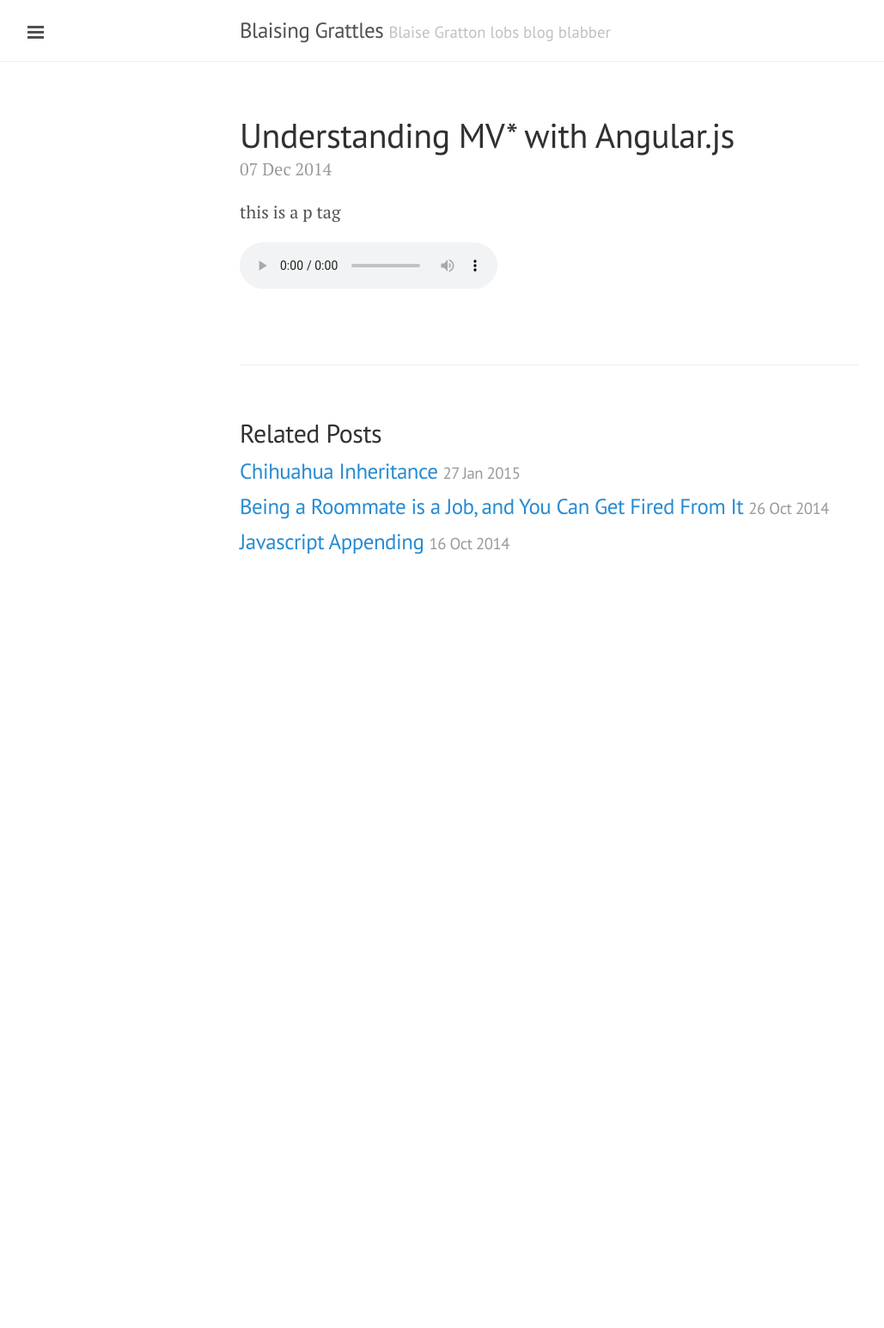
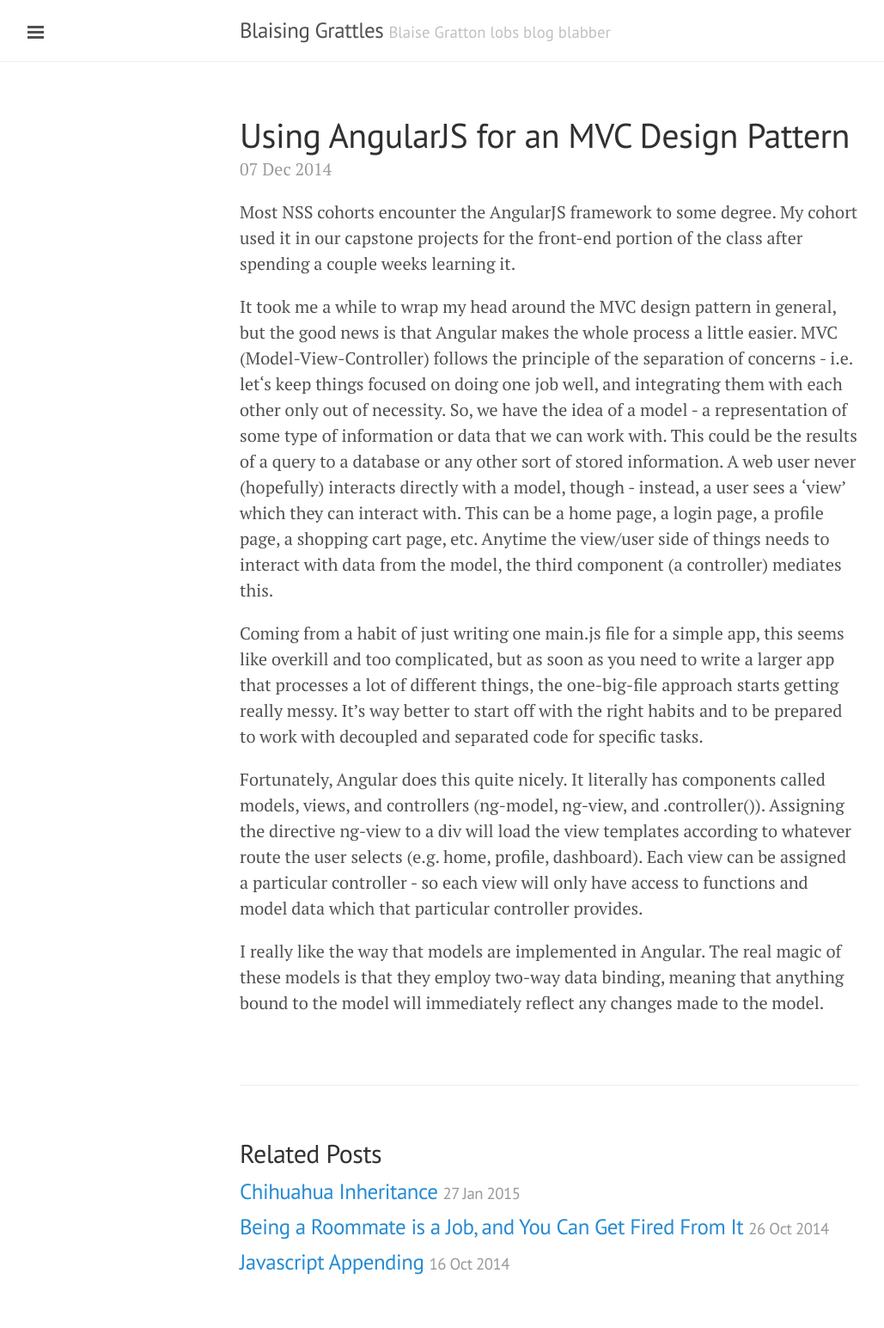
Before and after one commit to BlaiseGratton/blaisegratton.github.io, a Jekyll site: the page built from _posts/2014-12-8-understanding-mv*.md, in a window 1280 px wide. Shown: the whole page at 86% size, without its empty margins (1-1030 px from the left). Built offline with Jekyll 4.4.1, drawn with Linux system fonts in a browser that asks for light colours; Markdown is read by kramdown in place of the engine named in the settings; before the commit the page ends 900 px from its top, so only the background shows below that.

Commit message:
edit photo url, update angular post

```diff
--- a/_posts/2014-12-8-understanding-mv*.md
+++ b/_posts/2014-12-8-understanding-mv*.md
@@ -1,12 +1,15 @@
 ---
 layout: post
-title: "Understanding MV* with Angular.js"
+title: "Using AngularJS for an MVC Design Pattern"
 date: 2014-12-7
 ---
 
+Most NSS cohorts encounter the AngularJS framework to some degree. My cohort used it in our capstone projects for the front-end portion of the class after spending a couple weeks learning it.
 
-<p>this is a p tag</p>
-<audio controls>
-  <source src="" type="audio/mpeg">
-Your browser does not support the audio element.
-</audio>
+It took me a while to wrap my head around the MVC design pattern in general, but the good news is that Angular makes the whole process a little easier. MVC (Model-View-Controller) follows the principle of the separation of concerns - i.e. let&lsquo;s keep things focused on doing one job well, and integrating them with each other only out of necessity. So, we have the idea of a model - a representation of some type of information or data that we can work with. This could be the results of a query to a database or any other sort of stored information. A web user never (hopefully) interacts directly with a model, though - instead, a user sees a &lsquo;view&rsquo; which they can interact with. This can be a home page, a login page, a profile page, a shopping cart page, etc. Anytime the view/user side of things needs to interact with data from the model, the third component (a controller) mediates this.
+
+Coming from a habit of just writing one main.js file for a simple app, this seems like overkill and too complicated, but as soon as you need to write a larger app that processes a lot of different things, the one-big-file approach starts getting really messy. It&rsquo;s way better to start off with the right habits and to be prepared to work with decoupled and separated code for specific tasks.
+
+Fortunately, Angular does this quite nicely. It literally has components called models, views, and controllers (ng-model, ng-view, and .controller()). Assigning the directive ng-view to a div will load the view templates according to whatever route the user selects (e.g. home, profile, dashboard). Each view can be assigned a particular controller - so each view will only have access to functions and model data which that particular controller provides.
+
+I really like the way that models are implemented in Angular. The real magic of these models is that they employ two-way data binding, meaning that anything bound to the model will immediately reflect any changes made to the model.
```
Also changed, not shown: _posts/2015-01-27-chihuahua-inheritance.md (+1 -1 lines).
